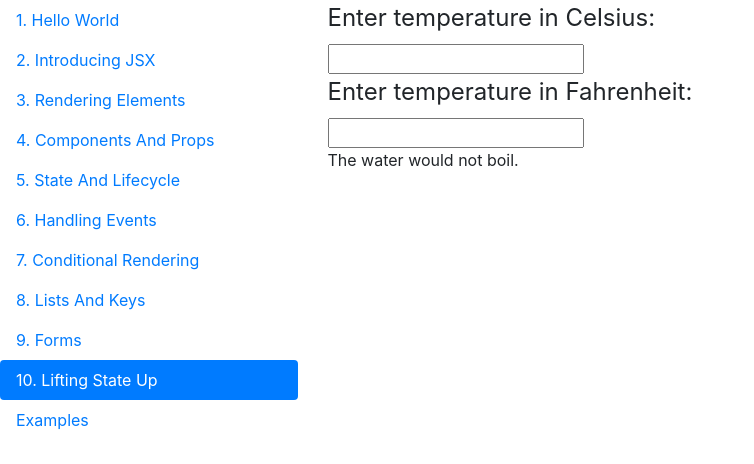
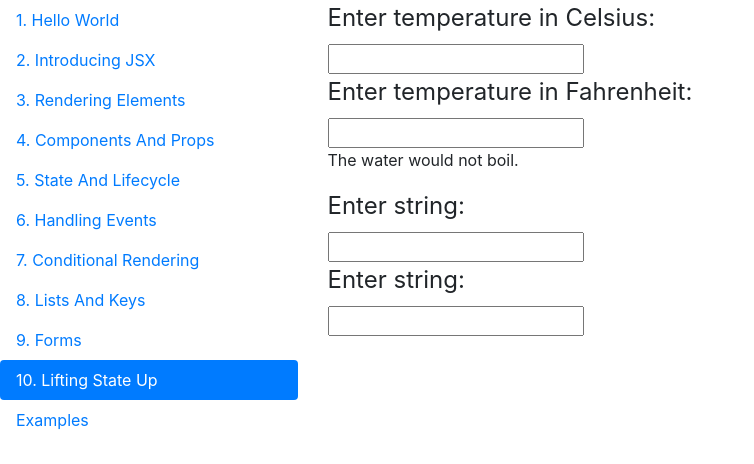
Before and after one commit to vietduy1512/react-indepth, a React (Create React App) app in the folder react-concepts/: page / in a window 1280 px wide. Shown: the top 464 px of the page, without its empty margins (0-754 px from the left). Built offline with nearby package versions, Linux system fonts and the light colour scheme.

Commit message:
Implement "Lifting State Up" section

```diff
--- /dev/null
+++ b/react-concepts/src/components/10.lifting-state-up/basic.js
@@ -0,0 +1,54 @@
+import React from "react";
+
+  class StringInput extends React.Component {
+    constructor(props) {
+      super(props);
+      this.handleChange = this.handleChange.bind(this);
+    }
+
+    handleChange(e) {
+      this.props.handleStringChange(e.target.value);
+    }
+
+    render() {
+      return (
+        <fieldset>
+          <legend>Enter string:</legend>
+          <input value={this.props.string}
+                 onChange={this.handleChange} />
+        </fieldset>
+      );
+    }
+  }
+
+  class Template extends React.Component {
+    constructor(props) {
+      super(props);
+      this.handleUpperCase = this.handleUpperCase.bind(this);
+      this.handleLowerCase = this.handleLowerCase.bind(this);
+      this.state = {string: ''};
+    }
+
+    handleUpperCase(string) {
+      this.setState({string: string.toUpperCase()});
+    }
+
+    handleLowerCase(string) {
+      this.setState({string: string.toLowerCase()});
+    }
+
+    render() {
+      return (
+        <div>
+          <StringInput
+            string={this.state.string}
+            handleStringChange={this.handleUpperCase} />
+          <StringInput
+            string={this.state.string}
+            handleStringChange={this.handleLowerCase} />
+        </div>
+      );
+    }
+  }
+
+export default Template;
--- a/react-concepts/src/components/10.lifting-state-up/index.js
+++ b/react-concepts/src/components/10.lifting-state-up/index.js
@@ -1,5 +1,6 @@
 import React from "react";
 import Calculator from "./calculator"
+import Template from "./basic";
 
 // 1. Lifting state up:
 //      + Often, several components need to reflect the same changing data (to be in sync).
@@ -9,7 +10,10 @@ import Calculator from "./calculator"
 
 function LiftingStateUp() {
     return (
-        <Calculator />
+        <>
+            <Calculator />
+            <Template />
+        </>
     );
 }
 
```
